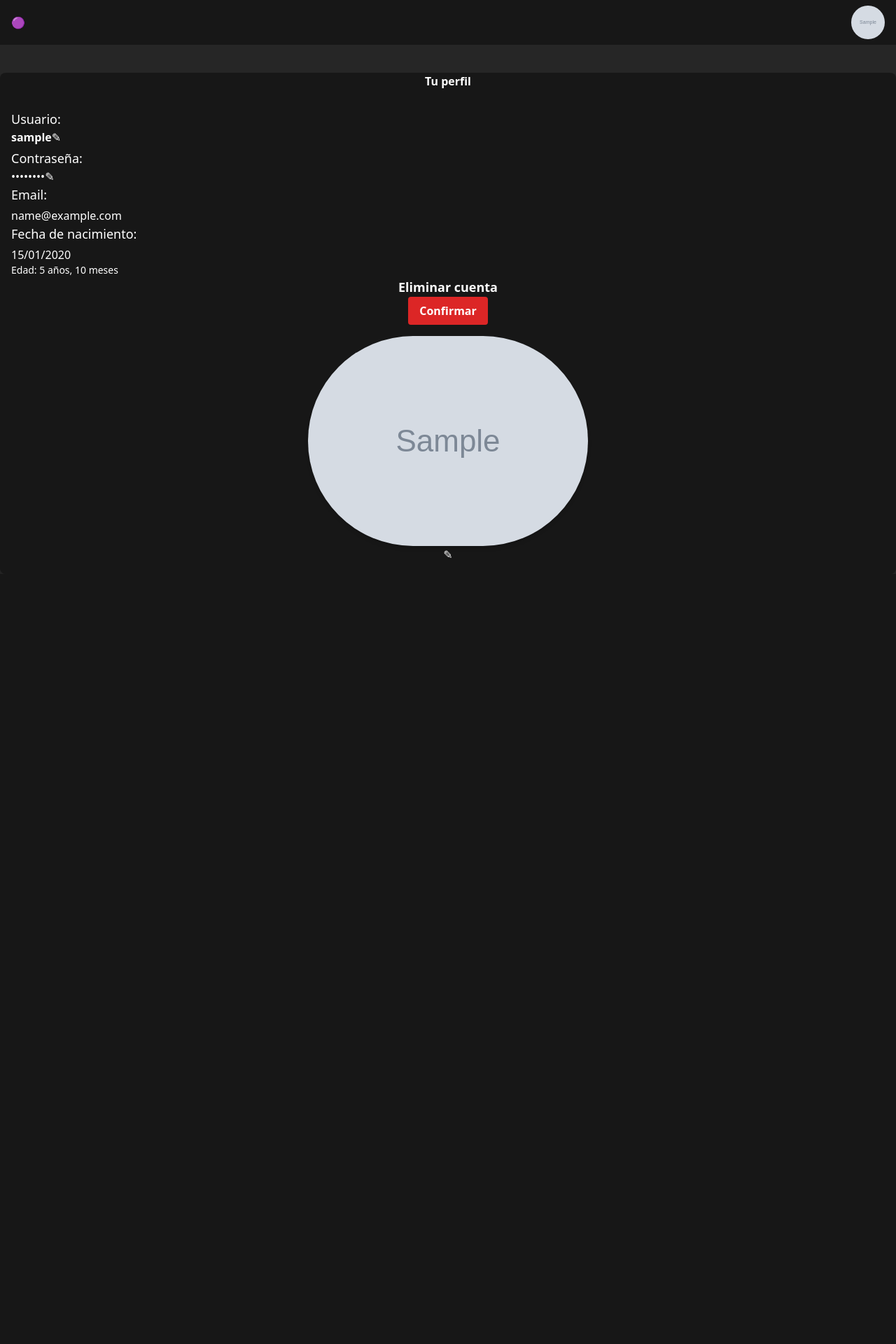
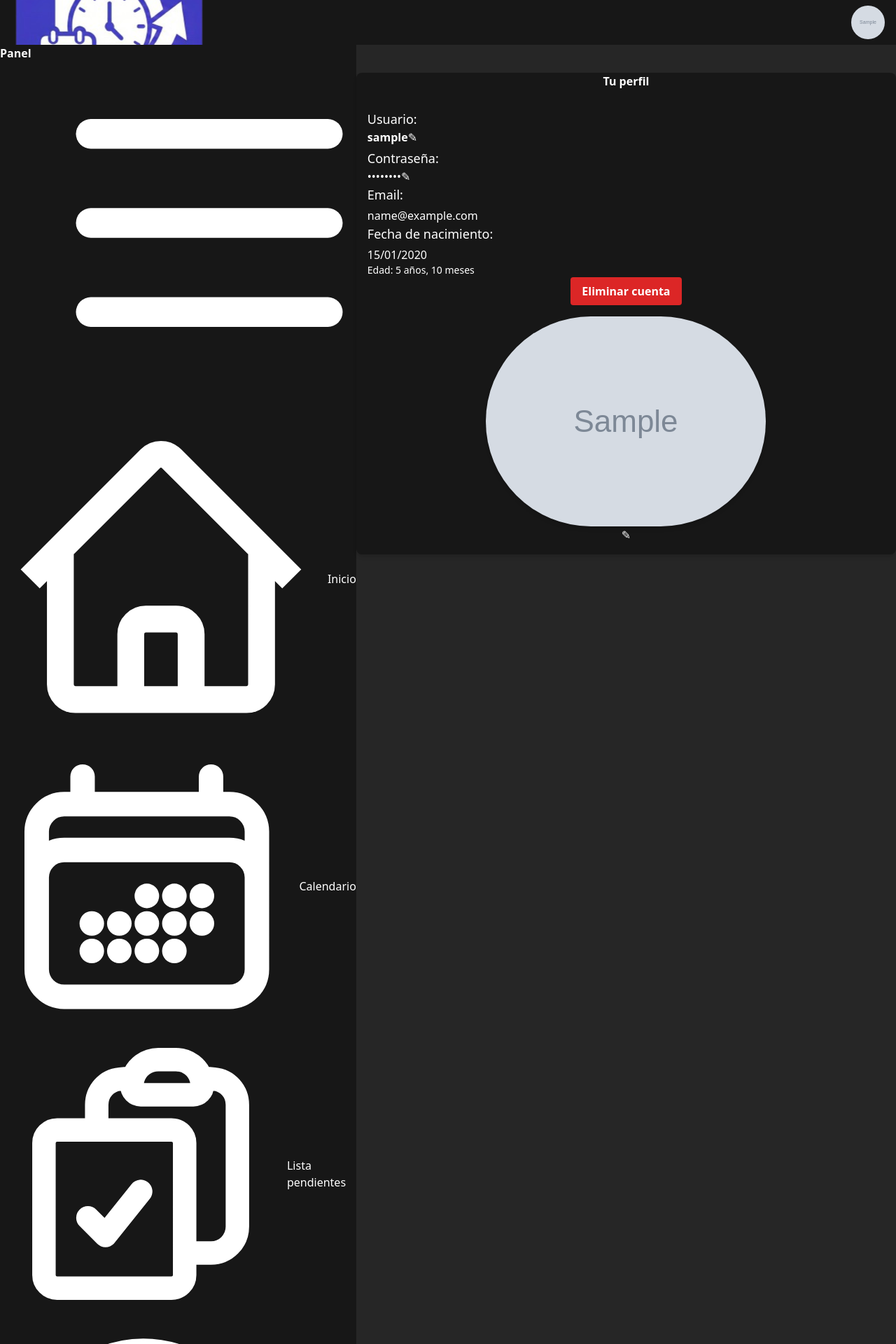
Before and after one commit to Nadia-Carrasco1/DueDate, a Django app: page /Perfil/ in a window 1280 px wide. Shown: the top 1920 px of the page at 70% size. Before the commit the page ends 797 px from the top, so only its background shows below. Run offline with Django 5.2, Linux system fonts and the light colour scheme; a user stored in the database is signed in; tables that the repository leaves empty hold one stand-in row (values such as "Sample post"); grey boxes marked "Sample" are stand-in pictures; some libraries are stand-ins or nearby versions.

Commit message:
panel en perfil

```diff
--- a/Interfaz/templates/Base.html
+++ b/Interfaz/templates/Base.html
@@ -8,6 +8,7 @@
         <meta charset="UTF-8">
         <meta name="viewport" content="width=device-width, initial-scale=1.0">
         <title>{% block title %}{% endblock %}</title>
+        <link rel="shortcut icon" type="image/png" href="{% static 'img/logo.png' %}" >
     </head>
     <body class="bg-neutral-800 text-white flex flex-col min-h-screen relative">
         {% csrf_token %}
--- a/Interfaz/templates/Header.html
+++ b/Interfaz/templates/Header.html
@@ -1,7 +1,7 @@
         {% load static %}
         <nav class="bg-neutral-900 h-16 flex items-center font-normal">
             <ul class="flex w-full items-center *:inline-block">
-                <li class="px-4 py-4"><a href="{% url 'home' %}">🟣</a></li>
+                <li class="px-4 py-4"><a href="{% url 'home' %}"><img src="{% static 'img/logo.png' %}" class="w-6 h-6" alt="logo"> </a></li>
 
                 {% if is_authenticated %}
                     <li class="ml-auto relative mr-4">
--- a/Interfaz/templates/Home.html
+++ b/Interfaz/templates/Home.html
@@ -21,7 +21,7 @@
 
                     {% if eventos_mes %}
                         <a href="{% url 'calendario' %}">
-                            <button class="bg-indigo-700/50 hover:bg-indigo-700/80 rounded-full px-2 py-1">+ Nueva tarea</button>
+                            <button class="bg-indigo-700/50 hover:bg-indigo-700/80 rounded-full px-2 py-1">+ Nuevo evento</button>
                         </a>
                     {% endif %}
                 </div>
--- a/Usuarios/templates/Perfil.html
+++ b/Usuarios/templates/Perfil.html
@@ -13,8 +13,11 @@
     {% endfor %}
   </div>
 {% endif %}
+<div class="flex justify-center">
 
-<div class="max-w-4xl mx-auto mt-10 p-8 bg-neutral-900 rounded-lg shadow-md text-white">
+{% include 'Panel.html' %}
+<div class="w-full">
+<div class="max-w-4xl mx-auto mb-4 mt-10 p-8 bg-neutral-900 rounded-lg shadow-md text-white">
     <h2 class="text-3xl font-bold text-indigo-400 mb-6 text-center">Tu perfil</h2>
 
     <div class="flex flex-col md:flex-row gap-8">
@@ -96,9 +99,8 @@
 
         <!-- Eliminar cuenta -->
         <div class="border-t pt-6 text-center mb-4">
-            <h3 class="text-lg font-semibold text-red-400 mb-2">Eliminar cuenta</h3>
             <button type="button" onclick="mostrarModal()" class="bg-red-600 hover:bg-red-700 text-white font-semibold py-2 px-4 rounded">
-            Confirmar
+            Eliminar cuenta
             </button>
         </div>
     </div>
@@ -168,7 +170,7 @@
     </div>
   </div>
 </div>
-
+</div></div>
 
 <script>
 function toggleEdit(field) {
```
Also changed, not shown: static/img/logo.png (added).
